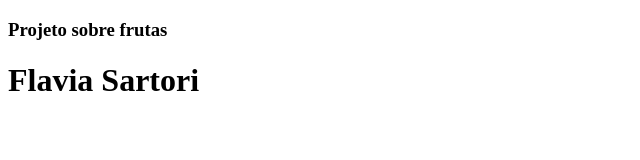
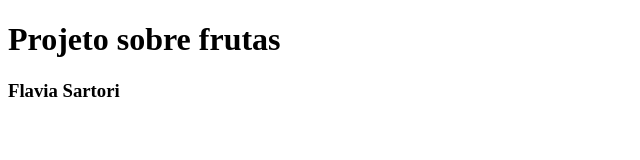
Before and after one commit to flaviasartori/projetofinal, a plain HTML site: page index.html in a window 1280 px wide. Shown: the whole page, without its empty margins (0-640 px from the left). Drawn offline with Linux system fonts and the light colour scheme.

Commit message:
Alterei a fonte do texto

```diff
--- a/index.html
+++ b/index.html
@@ -8,9 +8,9 @@
 </head>
 <body>
 
-    <h3>Projeto sobre frutas</h3>
+    <h1>Projeto sobre frutas</h1>
 
-    <h1>Flavia Sartori</h1>
+    <h3>Flavia Sartori</h3>
 
 </body>
 </html>
```
